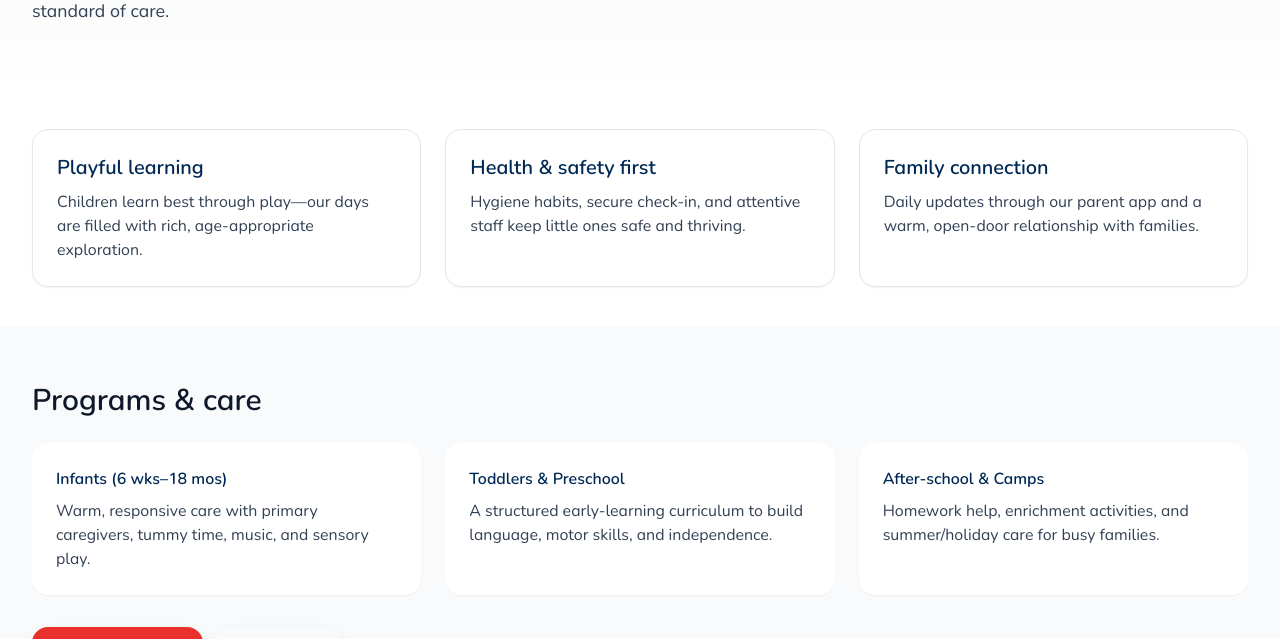
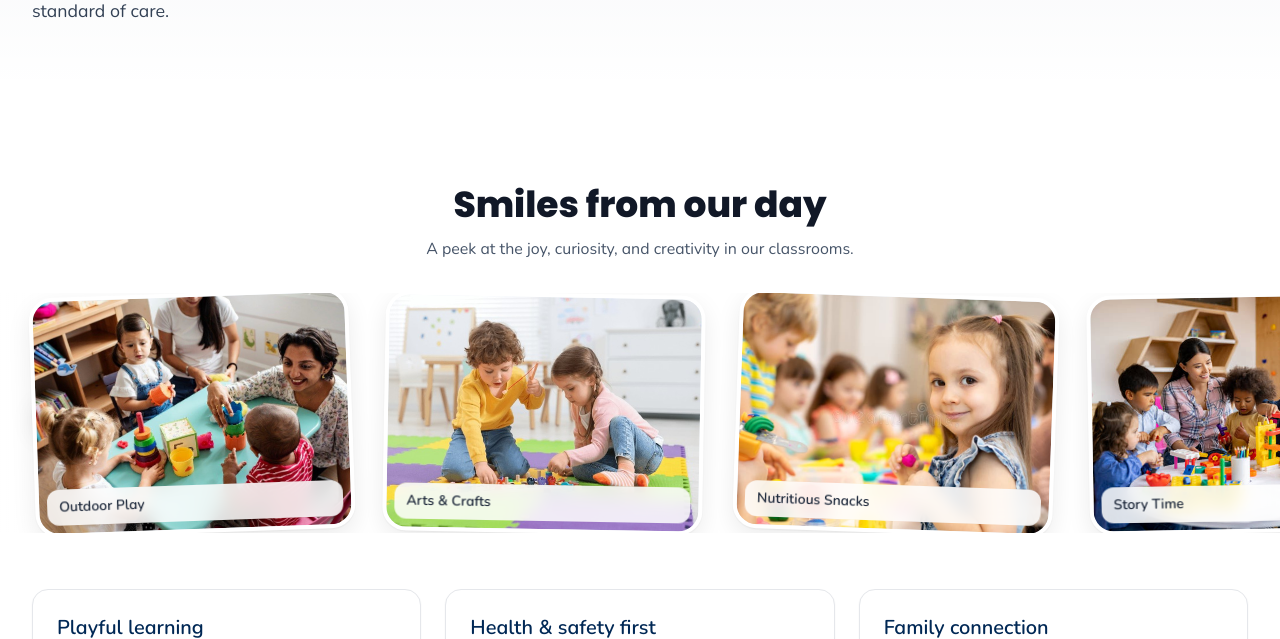
Before and after one commit to niiodaie/Genesis-daycare, a Next.js app: page / in a window 1280 px wide. Shown: the part 900-1539 px from the top of the page. Built offline with nearby package versions, Linux system fonts and the light colour scheme; no server answers.

Commit message:
Update page.tsx

```diff
--- a/app/page.tsx
+++ b/app/page.tsx
@@ -1,5 +1,6 @@
 import HeroVideo from "@/components/HeroVideo";
 import FamilyFeedback from "@/components/FamilyFeedback";
+import KidsGallery from "@/components/KidsGallery";
 import Link from "next/link";
 
 export default function HomePage() {
@@ -26,6 +27,7 @@ export default function HomePage() {
 
       {/* 3-card highlights */}
       <section className="py-10">
+        <KidsGallery />  {/* 👈 new kid-friendly image strip */}
         <div className="container-p grid gap-6 sm:grid-cols-2 lg:grid-cols-3">
           {[
             {
```
